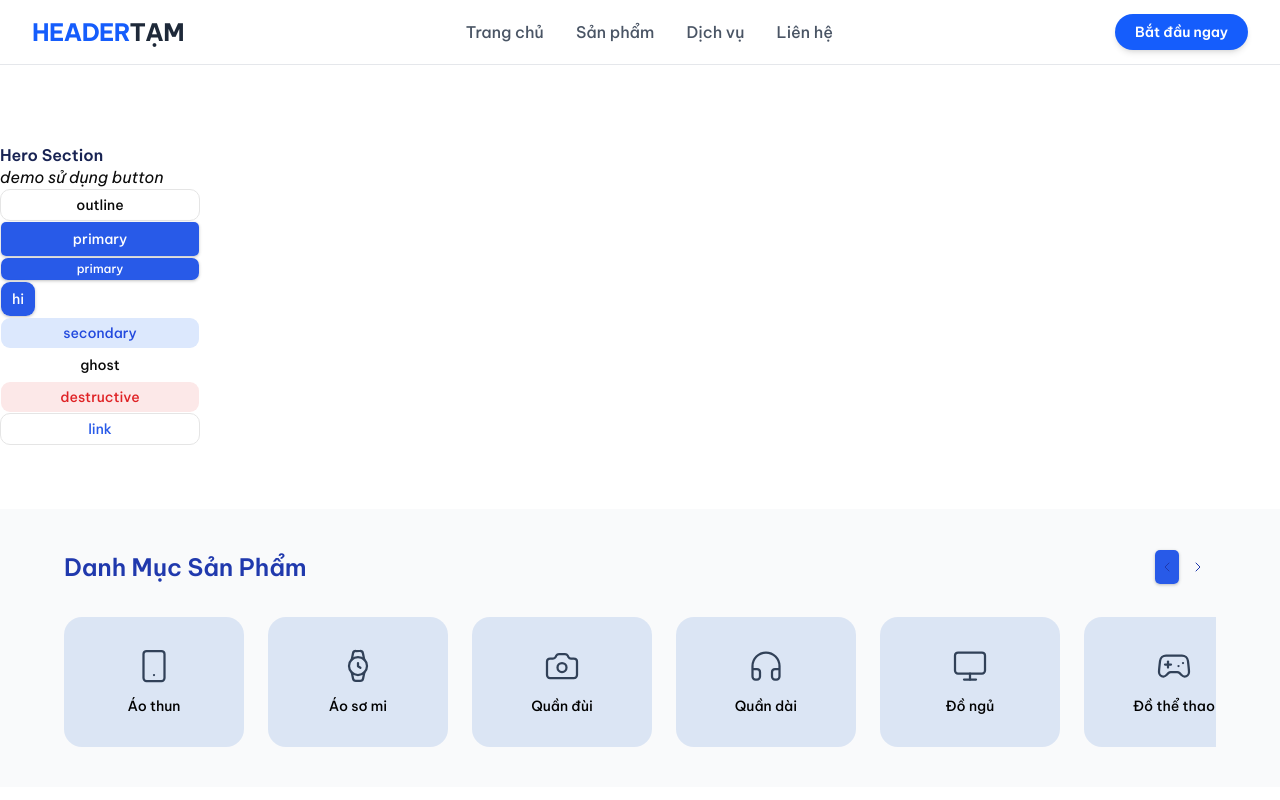
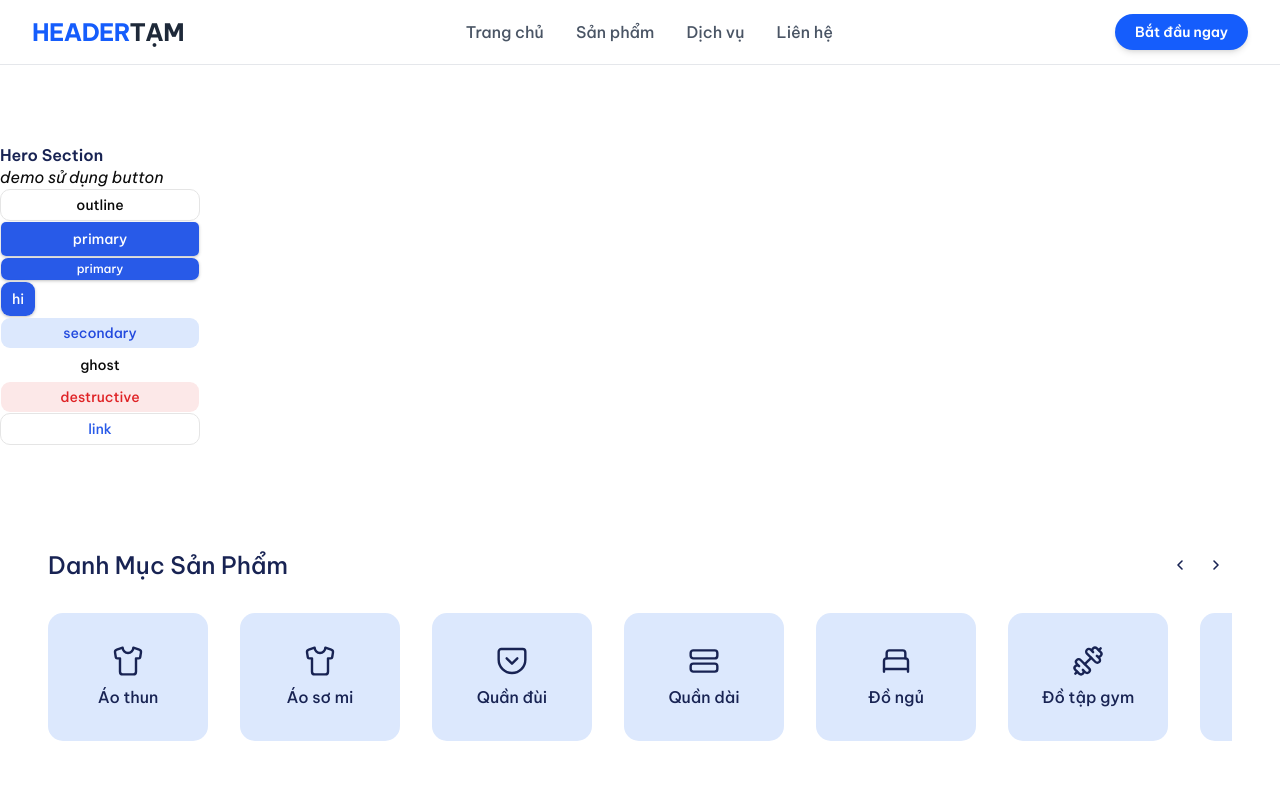
Before and after one commit to b1nhan/is207-store, a Next.js app in the folder frontend/: page / in a window 1280 px wide. Shown: the top 800 px of the page. Built offline with nearby package versions, Linux system fonts and the light colour scheme.

Commit message:
frontend: category section

```diff
--- a/frontend/src/components/homepage/CategorySection.jsx
+++ b/frontend/src/components/homepage/CategorySection.jsx
@@ -1,90 +1,82 @@
 'use client';
 import './CategorySection.css';
 import { useRef } from 'react';
-import {
-  Smartphone,
-  Watch,
-  Camera,
-  Headphones,
-  Monitor,
-  Gamepad2,
-  ChevronLeft,
-  ChevronRight,
-} from 'lucide-react';
+import { ChevronLeft, ChevronRight } from 'lucide-react';
 import { Button } from '../ui/button';
+import { MOCK_CATEGORIES } from '../../constants/mockdata';
 
 export function CategorySection() {
   const scrollRef = useRef(null);
 
+  const SCROLL_AMOUNT = 300;
+
   const scrollLeft = () => {
-    scrollRef.current?.scrollBy({ left: -300, behavior: 'smooth' });
+    scrollRef.current?.scrollBy({
+      left: -SCROLL_AMOUNT,
+      behavior: 'smooth',
+    });
   };
 
   const scrollRight = () => {
-    scrollRef.current?.scrollBy({ left: 300, behavior: 'smooth' });
+    scrollRef.current?.scrollBy({
+      left: SCROLL_AMOUNT,
+      behavior: 'smooth',
+    });
   };
 
-  const categories = [
-    { name: 'Áo thun', icon: Smartphone },
-    { name: 'Áo sơ mi', icon: Watch },
-    { name: 'Quần đùi', icon: Camera },
-    { name: 'Quần dài', icon: Headphones },
-    { name: 'Đồ ngủ', icon: Monitor },
-    { name: 'Đồ thể thao', icon: Gamepad2 },
-    { name: 'Áo khoác', icon: Smartphone },
-    { name: 'Quần jean', icon: Watch },
-    { name: 'Áo hoodie', icon: Camera },
-    { name: 'Áo polo', icon: Headphones },
-    { name: 'Quần short', icon: Monitor },
-    { name: 'Áo len', icon: Gamepad2 },
-  ];
-
   return (
-    <div className="bg-gray-50 px-16 py-10">
+    <section className="bg-background py-10">
+      <div className="mx-auto max-w-[1440px] px-12">
         <div className="mb-8 flex items-center justify-between">
-        <h2 className="text-text-secondary text-2xl font-semibold">
+          <h2 className="text-text-primary text-2xl font-medium">
             Danh Mục Sản Phẩm
           </h2>
 
-        <div className="flex items-center gap-0">
+          <div className="flex items-center gap-1">
             <Button
-            variant="primary"
-            size="lg"
+              variant="ghost"
               onClick={scrollLeft}
-            className="text-text-secondary p-1 transition hover:opacity-70"
+              className="text-text-primary hover:text-text-primary h-8 w-8 min-w-8 p-0 hover:bg-transparent"
             >
-            <ChevronLeft size={38} strokeWidth={1.5} />
+              <ChevronLeft size={34} strokeWidth={2.4} />
             </Button>
 
             <Button
               variant="ghost"
-            size="icon-lg"
               onClick={scrollRight}
-            className="text-text-secondary p-1 transition hover:opacity-70"
+              className="text-text-primary hover:text-text-primary h-8 w-8 min-w-8 p-0 hover:bg-transparent"
             >
-            <ChevronRight size={38} strokeWidth={1.5} />
+              <ChevronRight size={34} strokeWidth={2.4} />
             </Button>
           </div>
         </div>
 
         <div
           ref={scrollRef}
-        className="no-scrollbar flex gap-6 overflow-x-auto scroll-smooth"
+          className="no-scrollbar flex gap-8 overflow-x-auto scroll-smooth"
         >
-        {categories.map((item, index) => {
+          {MOCK_CATEGORIES.map((item) => {
             const Icon = item.icon;
 
             return (
               <div
-              key={index}
-              className="flex h-[130px] min-w-[180px] flex-col items-center justify-center rounded-2xl bg-[#dbe5f4] text-slate-700 transition hover:bg-[#cdd9ee]"
+                key={item.id}
+                className="bg-secondary hover:bg-cb-200 flex h-[128px] min-w-[160px] cursor-pointer flex-col items-center justify-center gap-2 rounded-[15px] px-6 py-6 text-center transition"
               >
-              <Icon size={36} strokeWidth={1.5} />
-              <p className="mt-3 text-sm font-medium text-black">{item.name}</p>
+                <Icon
+                  size={32}
+                  strokeWidth={1.8}
+                  className="text-text-primary"
+                />
+
+                <p className="text-text-primary text-[16px] leading-6 font-medium">
+                  {item.name}
+                </p>
               </div>
             );
           })}
         </div>
       </div>
+    </section>
   );
 }
--- a/frontend/src/constants/mockdata.js
+++ b/frontend/src/constants/mockdata.js
@@ -0,0 +1,189 @@
+// ─── Mock Data (dev / Storybook / testing) ────────────────────────────────────
+
+import {
+  Shirt,
+  Pocket,
+  StretchHorizontal,
+  BedSingle,
+  Dumbbell,
+  Waves,
+  Mountain,
+  Bike,
+  Swords,
+  HandFist,
+} from 'lucide-react';
+
+export const MOCK_CATEGORIES = [
+  {
+    id: '1',
+    name: 'Áo thun',
+    slug: 'ao-thun',
+    icon: Shirt,
+  },
+  {
+    id: '2',
+    name: 'Áo sơ mi',
+    slug: 'ao-so-mi',
+    icon: Shirt,
+  },
+  {
+    id: '3',
+    name: 'Quần đùi',
+    slug: 'quan-dui',
+    icon: Pocket,
+  },
+  {
+    id: '4',
+    name: 'Quần dài',
+    slug: 'quan-dai',
+    icon: StretchHorizontal,
+  },
+  {
+    id: '5',
+    name: 'Đồ ngủ',
+    slug: 'do-ngu',
+    icon: BedSingle,
+  },
+  {
+    id: '6',
+    name: 'Đồ tập gym',
+    slug: 'do-tap-gym',
+    icon: Dumbbell,
+  },
+  {
+    id: '7',
+    name: 'Đồ đi biển',
+    slug: 'do-di-bien',
+    icon: Waves,
+  },
+  {
+    id: '8',
+    name: 'Đồ leo núi',
+    slug: 'do-leo-nui',
+    icon: Mountain,
+  },
+  {
+    id: '9',
+    name: 'Đồ chạy xe đạp',
+    slug: 'do-chay-xe-dap',
+    icon: Bike,
+  },
+  {
+    id: '10',
+    name: 'Đồ tập đấu kiếm',
+    slug: 'do-tap-dau-kiem',
+    icon: Swords,
+  },
+  {
+    id: '11',
+    name: 'Đồ tập boxing',
+    slug: 'do-tap-boxing',
+    icon: HandFist,
+  },
+];
+
+export const MOCK_PRODUCTS = [
+  {
+    id: '1',
+    name: 'iPhone 15 Pro Max 256GB',
+    slug: 'iphone-15-pro-max-256gb',
+    price: 34990000,
+    originalPrice: 39990000,
+    discount: 13,
+    image: '/images/products/iphone15.jpg',
+    images: ['/images/products/iphone15.jpg'],
+    category: { id: '1', name: 'Điện thoại', slug: 'dien-thoai' },
+    brand: { id: '1', name: 'Apple', slug: 'apple' },
+    rating: 4.8,
+    reviewCount: 256,
+    sold: 1200,
+    stock: 50,
+    status: 'active',
+    description: 'iPhone 15 Pro Max với chip A17 Pro mạnh mẽ.',
+  },
+  {
+    id: '2',
+    name: 'Samsung Galaxy S24 Ultra',
+    slug: 'samsung-galaxy-s24-ultra',
+    price: 31990000,
+    originalPrice: 33990000,
+    discount: 6,
+    image: '/images/products/s24ultra.jpg',
+    images: ['/images/products/s24ultra.jpg'],
+    category: { id: '1', name: 'Điện thoại', slug: 'dien-thoai' },
+    brand: { id: '2', name: 'Samsung', slug: 'samsung' },
+    rating: 4.7,
+    reviewCount: 180,
+    sold: 980,
+    stock: 30,
+    status: 'active',
+    description: 'Samsung Galaxy S24 Ultra với bút S Pen tích hợp.',
+  },
+  {
+    id: '3',
+    name: 'MacBook Pro M3 14"',
+    slug: 'macbook-pro-m3-14',
+    price: 49990000,
+    originalPrice: 54990000,
+    discount: 9,
+    image: '/images/products/macbook-m3.jpg',
+    images: ['/images/products/macbook-m3.jpg'],
+    category: { id: '2', name: 'Laptop', slug: 'laptop' },
+    brand: { id: '1', name: 'Apple', slug: 'apple' },
+    rating: 4.9,
+    reviewCount: 130,
+    sold: 560,
+    stock: 20,
+    status: 'active',
+    description: 'MacBook Pro với chip Apple M3 siêu mạnh.',
+  },
+];
+
+export const MOCK_USER = {
+  id: 'u1',
+  name: 'Nguyễn Văn A',
+  email: 'user@example.com',
+  phone: '0901234567',
+  avatar: '/images/avatar-placeholder.png',
+  role: 'user',
+};
+
+export const MOCK_ORDER = {
+  id: 'ORD-001',
+  status: 'shipping',
+  paymentMethod: 'cod',
+  paymentStatus: 'unpaid',
+  items: [
+    {
+      productId: '1',
+      name: 'iPhone 15 Pro Max 256GB',
+      price: 34990000,
+      quantity: 1,
+      image: '/images/products/iphone15.jpg',
+    },
+  ],
+  subtotal: 34990000,
+  shippingFee: 30000,
+  discount: 0,
+  total: 35020000,
+  shippingAddress: {
+    name: 'Nguyễn Văn A',
+    phone: '0901234567',
+    address: '123 Đường ABC',
+    ward: 'Phường 1',
+    district: 'Quận 1',
+    province: 'TP. Hồ Chí Minh',
+  },
+  createdAt: '2024-01-15T10:30:00Z',
+};
+
+export const MOCK_DASHBOARD_STATS = {
+  totalRevenue: 125000000,
+  totalOrders: 342,
+  totalProducts: 185,
+  totalUsers: 1240,
+  revenueChange: 12.5,
+  ordersChange: 8.3,
+  productsChange: 3.1,
+  usersChange: 15.2,
+};
```
Lines whose indentation alone changed are shown as unchanged.
